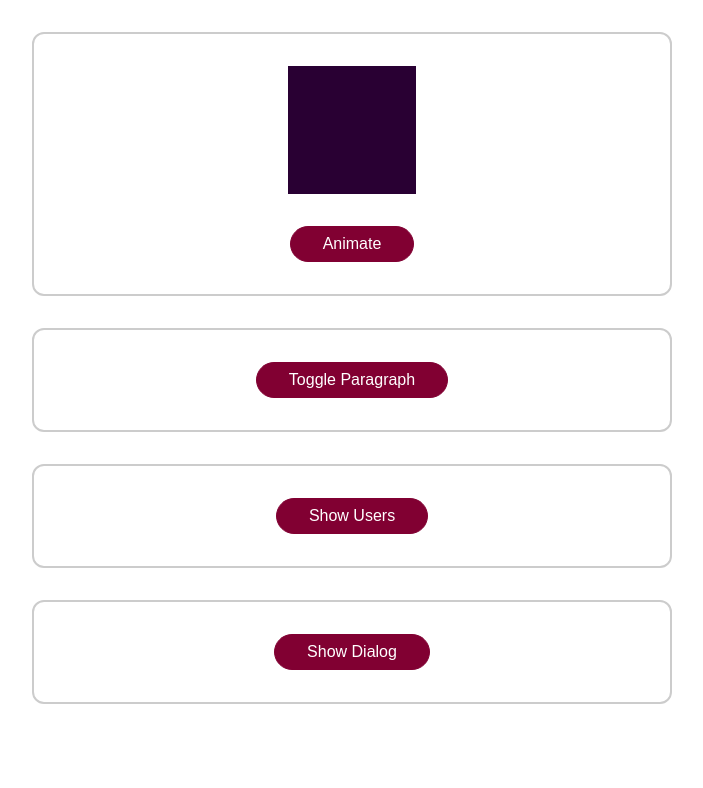
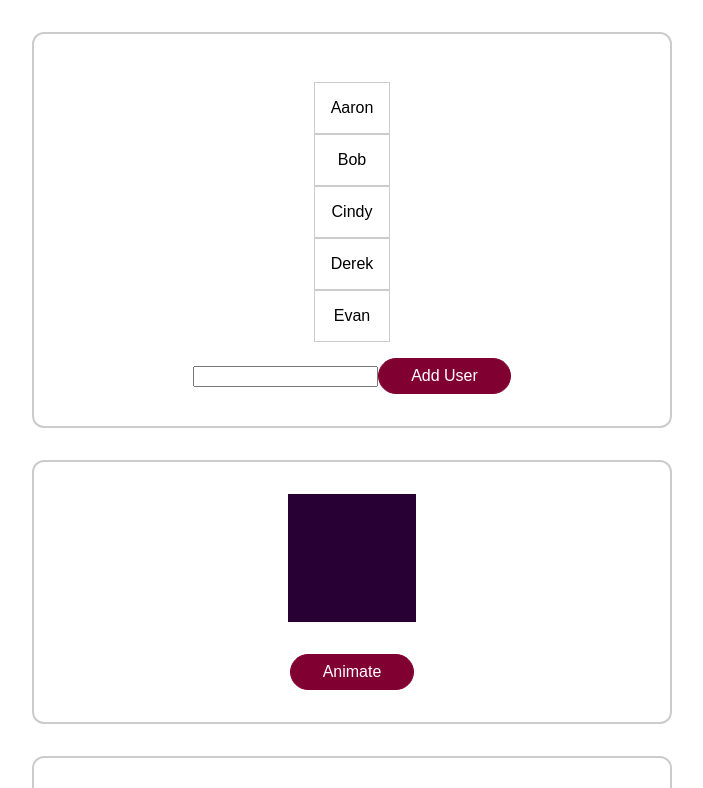
Before and after one commit to elvan/sandbox-demo-app-vue-animation, a Vue app: page / in a window 1280 px wide. Shown: the top 788 px of the page, without its empty margins (288-991 px from the left). Built offline with nearby package versions, Linux system fonts and the light colour scheme.

Commit message:
creating list of users

```diff
--- a/src/App.vue
+++ b/src/App.vue
@@ -1,4 +1,8 @@
 <template>
+  <div class="container">
+    <users-list></users-list>
+  </div>
+
   <div class="container">
     <div class="block" :class="{ animate: animatedBlock }"></div>
     <button @click="animateBlock">Animate</button>
@@ -39,7 +43,13 @@
 </template>
 
 <script>
+import UsersList from './components/UsersList.vue';
+
 export default {
+  components: {
+    UsersList,
+  },
+
   data() {
     return {
       animatedBlock: false,
--- /dev/null
+++ b/src/components/UsersList.vue
@@ -0,0 +1,45 @@
+<template>
+  <ul>
+    <li v-for="user in users" :key="user" @click="removeUser(user)">
+      {{ user }}
+    </li>
+  </ul>
+  <div>
+    <input type="text" ref="userNameInput" />
+    <button @click="addUser">Add User</button>
+  </div>
+</template>
+
+<script>
+export default {
+  data() {
+    return {
+      users: ['Aaron', 'Bob', 'Cindy', 'Derek', 'Evan'],
+    };
+  },
+
+  methods: {
+    addUser() {
+      const enteredUserName = this.$refs.userNameInput.value;
+      this.users.unshift(enteredUserName);
+    },
+
+    removeUser(user) {
+      this.users = this.users.filter((u) => u !== user);
+    },
+  },
+};
+</script>
+
+<style scoped>
+ul {
+  list-style: none;
+  margin: 1rem 0;
+  padding: 0;
+}
+li {
+  border: 1px solid #ccc;
+  padding: 1rem;
+  text-align: center;
+}
+</style>
```
